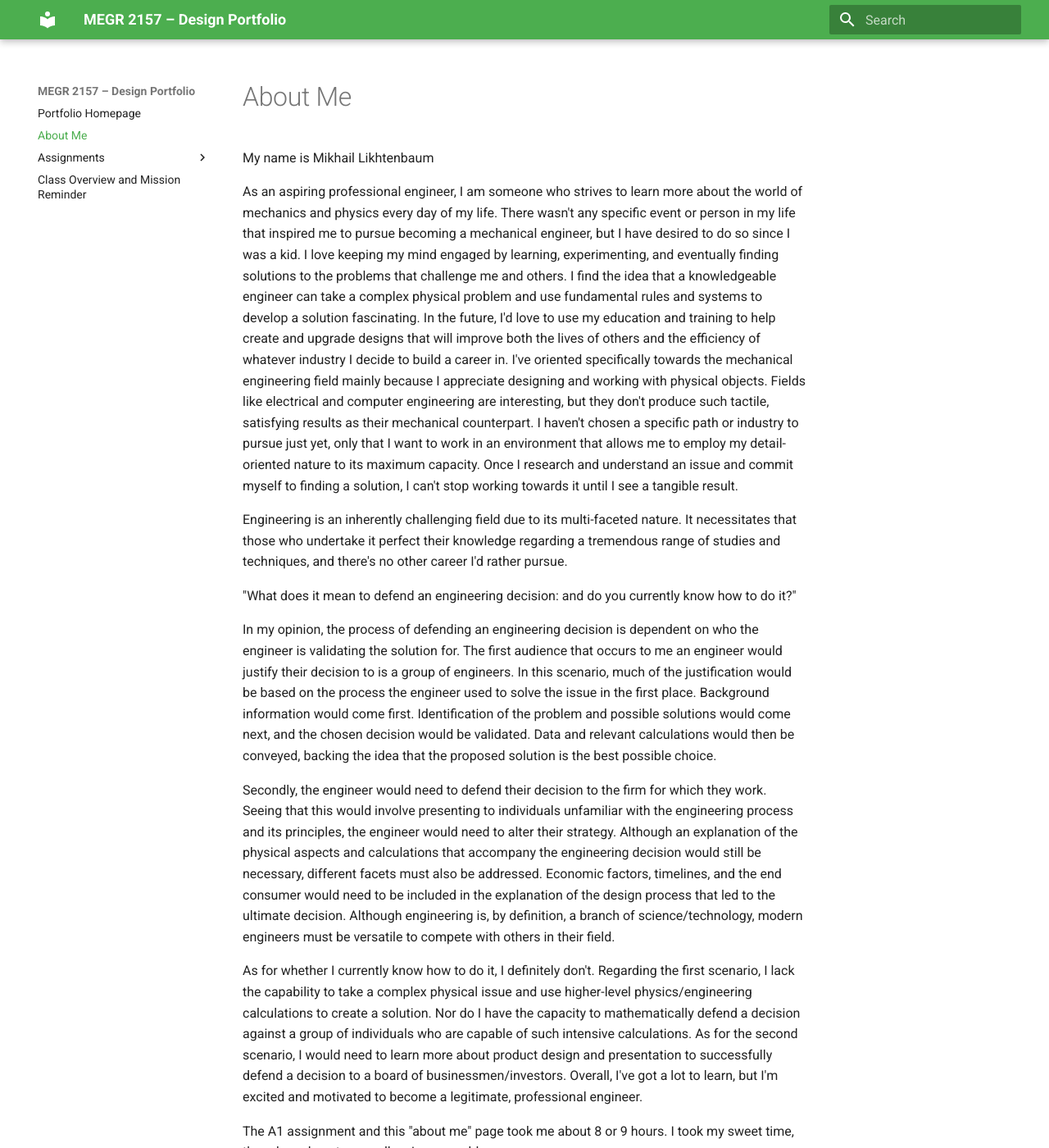
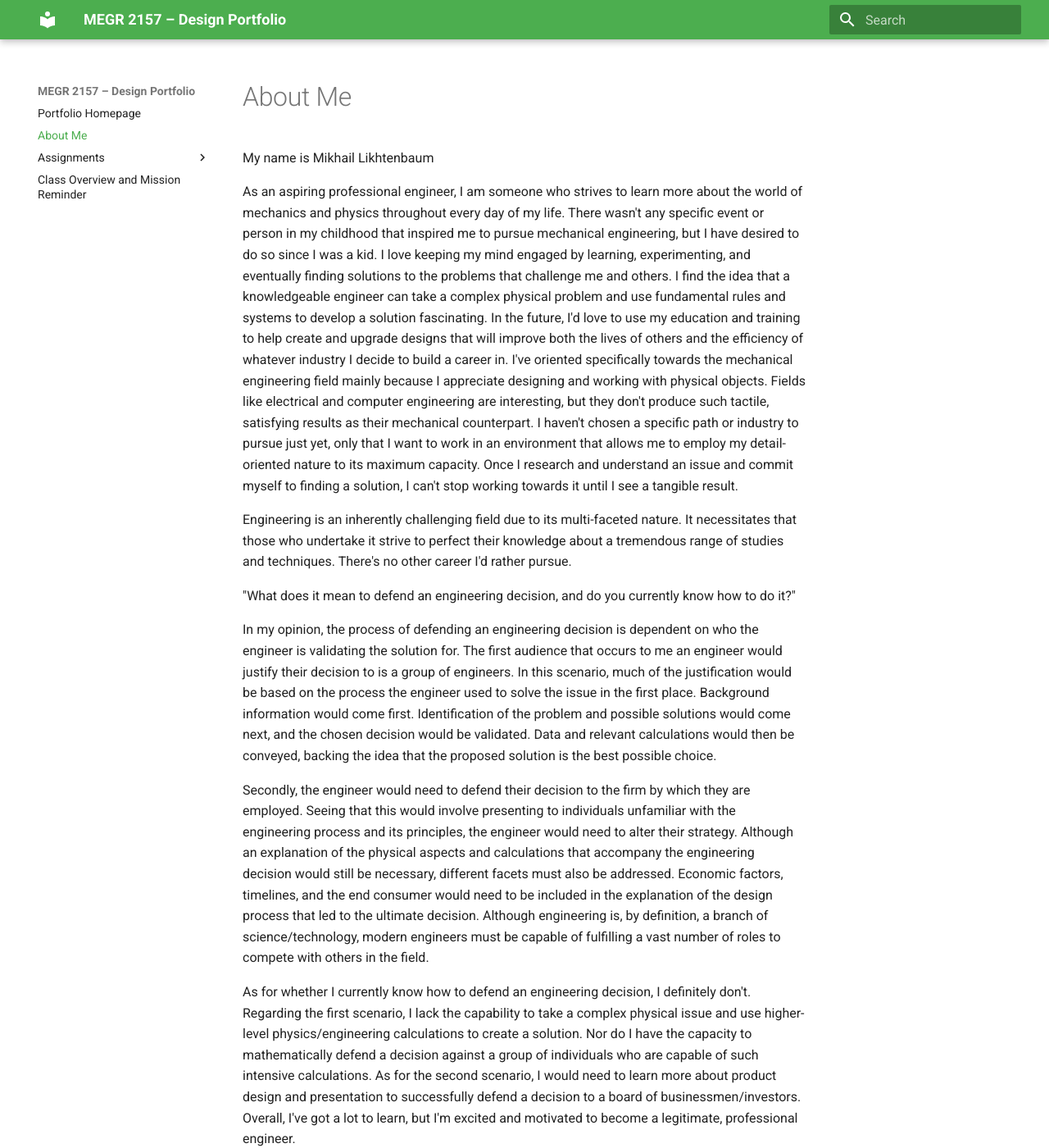
Before and after one commit to Mlikhtenbaum/-megr-2157-design-portfolio, an MkDocs documentation site: the page built from docs/aboutme/index.md, in a window 1280 px wide and 1400 px high. Shown: the whole window at 82% size. Built offline with MkDocs 1.6.1 and Material for MkDocs 9.7.7, drawn with Linux system fonts in a browser that asks for light colours.

Commit message:
Edit 'About Me' section for clarity and grammar
Revised text for clarity and grammatical accuracy throughout the 'About Me' section, including adjustments to phrasing and structure.

```diff
--- a/docs/aboutme/index.md
+++ b/docs/aboutme/index.md
@@ -2,16 +2,16 @@
 
 My name is Mikhail Likhtenbaum
 
-As an aspiring professional engineer, I am someone who strives to learn more about the world of mechanics and physics every day of my life. There wasn't any specific event or person in my life that inspired me to pursue becoming a mechanical engineer, but I have desired to do so since I was a kid. I love keeping my mind engaged by learning, experimenting, and eventually finding solutions to the problems that challenge me and others. I find the idea that a knowledgeable engineer can take a complex physical problem and use fundamental rules and systems to develop a solution fascinating. In the future, I'd love to use my education and training to help create and upgrade designs that will improve both the lives of others and the efficiency of whatever industry I decide to build a career in. I've oriented specifically towards the mechanical engineering field mainly because I appreciate designing and working with physical objects. Fields like electrical and computer engineering are interesting, but they don't produce such tactile, satisfying results as their mechanical counterpart. I haven't chosen a specific path or industry to pursue just yet, only that I want to work in an environment that allows me to employ my detail-oriented nature to its maximum capacity. Once I research and understand an issue and commit myself to finding a solution, I can't stop working towards it until I see a tangible result.
+As an aspiring professional engineer, I am someone who strives to learn more about the world of mechanics and physics throughout every day of my life. There wasn't any specific event or person in my childhood that inspired me to pursue mechanical engineering, but I have desired to do so since I was a kid. I love keeping my mind engaged by learning, experimenting, and eventually finding solutions to the problems that challenge me and others. I find the idea that a knowledgeable engineer can take a complex physical problem and use fundamental rules and systems to develop a solution fascinating. In the future, I'd love to use my education and training to help create and upgrade designs that will improve both the lives of others and the efficiency of whatever industry I decide to build a career in. I've oriented specifically towards the mechanical engineering field mainly because I appreciate designing and working with physical objects. Fields like electrical and computer engineering are interesting, but they don't produce such tactile, satisfying results as their mechanical counterpart. I haven't chosen a specific path or industry to pursue just yet, only that I want to work in an environment that allows me to employ my detail-oriented nature to its maximum capacity. Once I research and understand an issue and commit myself to finding a solution, I can't stop working towards it until I see a tangible result.
 
-Engineering is an inherently challenging field due to its multi-faceted nature. It necessitates that those who undertake it perfect their knowledge regarding a tremendous range of studies and techniques, and there's no other career I'd rather pursue.
+Engineering is an inherently challenging field due to its multi-faceted nature. It necessitates that those who undertake it strive to perfect their knowledge about a tremendous range of studies and techniques. There's no other career I'd rather pursue.
 
-"What does it mean to defend an engineering decision: and do you currently know how to do it?"
+"What does it mean to defend an engineering decision, and do you currently know how to do it?"
 
 In my opinion, the process of defending an engineering decision is dependent on who the engineer is validating the solution for. The first audience that occurs to me an engineer would justify their decision to is a group of engineers. In this scenario, much of the justification would be based on the process the engineer used to solve the issue in the first place. Background information would come first. Identification of the problem and possible solutions would come next, and the chosen decision would be validated. Data and relevant calculations would then be conveyed, backing the idea that the proposed solution is the best possible choice.
 
-Secondly, the engineer would need to defend their decision to the firm for which they work. Seeing that this would involve presenting to individuals unfamiliar with the engineering process and its principles, the engineer would need to alter their strategy. Although an explanation of the physical aspects and calculations that accompany the engineering decision would still be necessary, different facets must also be addressed. Economic factors, timelines, and the end consumer would need to be included in the explanation of the design process that led to the ultimate decision. Although engineering is, by definition, a branch of science/technology, modern engineers must be versatile to compete with others in their field.
+Secondly, the engineer would need to defend their decision to the firm by which they are employed. Seeing that this would involve presenting to individuals unfamiliar with the engineering process and its principles, the engineer would need to alter their strategy. Although an explanation of the physical aspects and calculations that accompany the engineering decision would still be necessary, different facets must also be addressed. Economic factors, timelines, and the end consumer would need to be included in the explanation of the design process that led to the ultimate decision. Although engineering is, by definition, a branch of science/technology, modern engineers must be capable of fulfilling a vast number of roles to compete with others in the field.
 
-As for whether I currently know how to do it, I definitely don't. Regarding the first scenario, I lack the capability to take a complex physical issue and use higher-level physics/engineering calculations to create a solution. Nor do I have the capacity to mathematically defend a decision against a group of individuals who are capable of such intensive calculations. As for the second scenario, I would need to learn more about product design and presentation to successfully defend a decision to a board of businessmen/investors. Overall, I've got a lot to learn, but I'm excited and motivated to become a legitimate, professional engineer.
+As for whether I currently know how to defend an engineering decision, I definitely don't. Regarding the first scenario, I lack the capability to take a complex physical issue and use higher-level physics/engineering calculations to create a solution. Nor do I have the capacity to mathematically defend a decision against a group of individuals who are capable of such intensive calculations. As for the second scenario, I would need to learn more about product design and presentation to successfully defend a decision to a board of businessmen/investors. Overall, I've got a lot to learn, but I'm excited and motivated to become a legitimate, professional engineer.
 
 The A1 assignment and this "about me" page took me about 8 or 9 hours. I took my sweet time, though, and wrote as well as I am capable.
```
